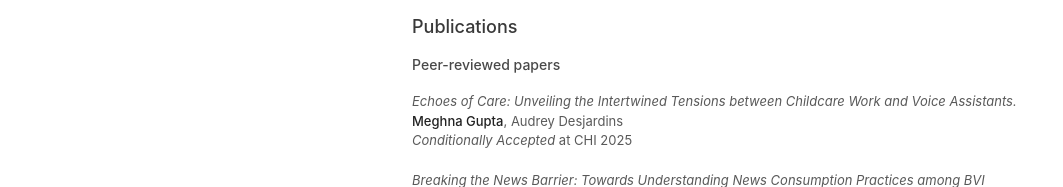
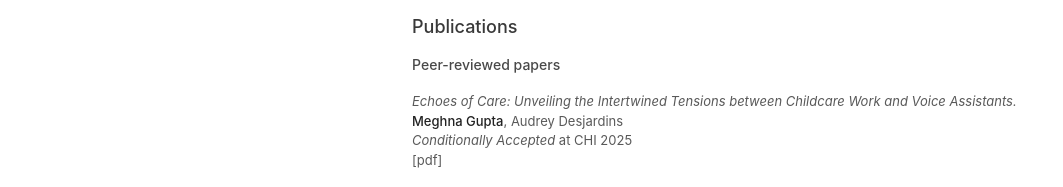
Before and after one commit to gupta-meghna64/gupta-meghna64.github.io, a plain HTML site: page index.html in a window 1280 px wide. Shown: the part 542-729 px from the top of the page, without its empty margins (108-1171 px from the left). Drawn offline with Linux system fonts and the light colour scheme.

Commit message:
Update index.html

```diff
--- a/index.html
+++ b/index.html
@@ -65,7 +65,8 @@
 
           <p><em>Echoes of Care: Unveiling the Intertwined Tensions between Childcare Work and Voice Assistants.</em><br />
             <strong>Meghna Gupta</strong>, Audrey Desjardins<br />
-            <i>Conditionally Accepted</i> at CHI 2025 <br /></p>
+            <i>Conditionally Accepted</i> at CHI 2025 <br />
+          [pdf]</p>
 
           <p><em>Breaking the News Barrier: Towards Understanding News Consumption Practices among BVI Individuals in India.</em><br />
             Peya Mowar, <strong>Meghna Gupta</strong>, Mohit Jain<br />
```
